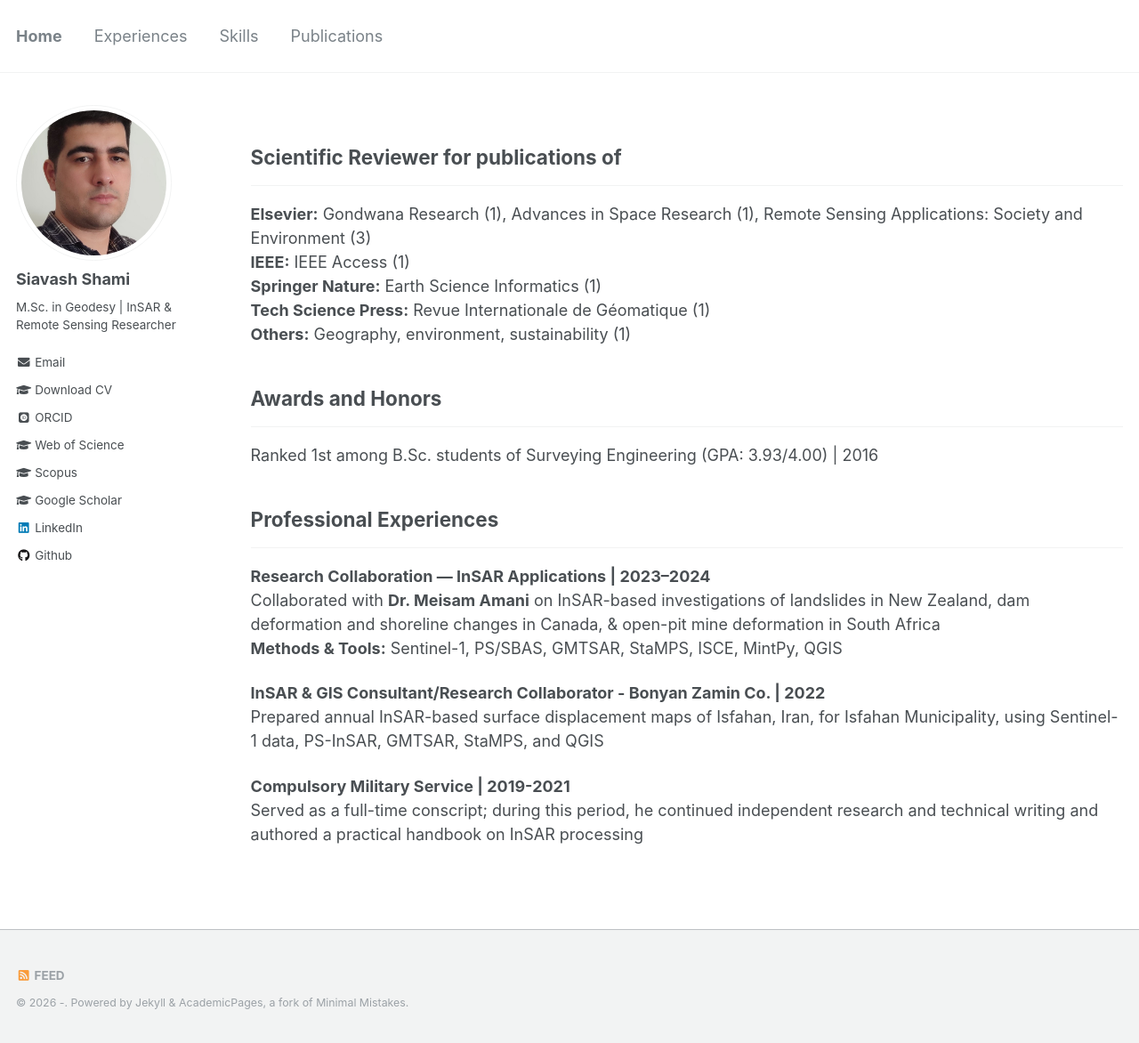
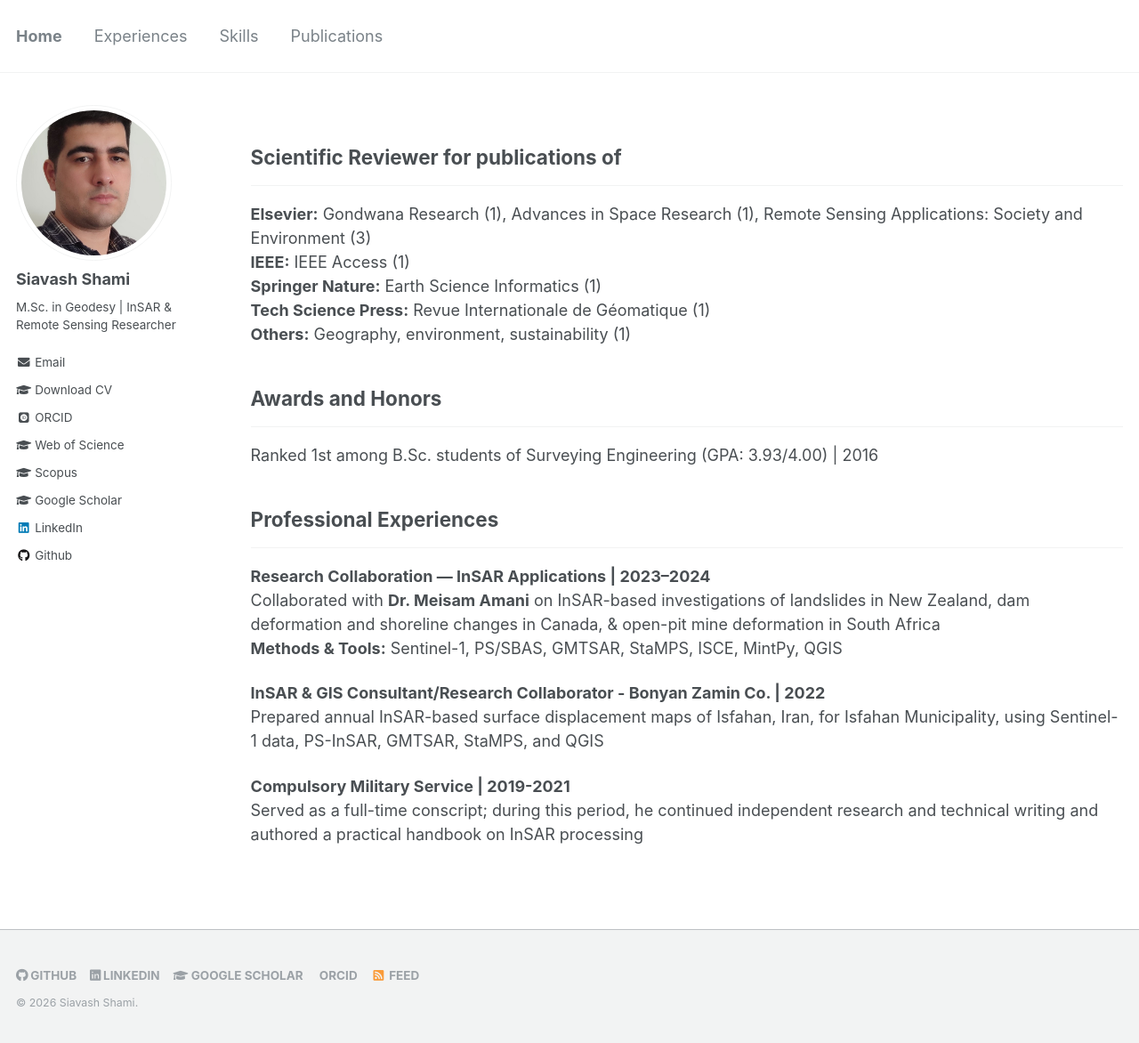
Before and after one commit to siavashshami/siavashshami.github.io, a Jekyll site: the page built from _pages/experiences.md, in a window 1280 px wide and 1172 px high. Shown: the whole window at 89% size. Built offline with Jekyll 4.4.1, drawn with Linux system fonts in a browser that asks for light colours; some web fonts are replaced.

Commit message:
Update footer.html

```diff
--- a/_includes/footer.html
+++ b/_includes/footer.html
@@ -1,24 +1,32 @@
 {% include base_path %}
+
 <div class="page__footer-follow">
   <ul class="social-icons">
     {% if site.data.ui-text[site.locale].follow_label %}
       <li><strong>{{ site.data.ui-text[site.locale].follow_label }}</strong></li>
     {% endif %}
-    {% if site.twitter.username %}
-      <li><a href="https://twitter.com/{{ site.twitter.username }}"><i class="fab fa-twitter-square" aria-hidden="true"></i> Twitter</a></li>
+
+    {% if site.author.github %}
+      <li><a href="https://github.com/{{ site.author.github }}"><i class="fab fa-github" aria-hidden="true"></i> GitHub</a></li>
     {% endif %}
-    {% if site.facebook.username %}
-      <li><a href="https://facebook.com/{{ site.facebook.username }}"><i class="fab fa-facebook-square" aria-hidden="true"></i> Facebook</a></li>
+
+    {% if site.author.linkedin %}
+      <li><a href="https://linkedin.com/in/{{ site.author.linkedin }}"><i class="fab fa-linkedin" aria-hidden="true"></i> LinkedIn</a></li>
     {% endif %}
-    {% comment %}
-    {% if site.author.github %}
-      <li><a href="http://github.com/{{ site.author.github }}"><i class="fab fa-github" aria-hidden="true"></i> GitHub</a></li>
+
+    {% if site.author.googlescholar %}
+      <li><a href="{{ site.author.googlescholar }}"><i class="fas fa-graduation-cap" aria-hidden="true"></i> Google Scholar</a></li>
     {% endif %}
-    {% endcomment %}
-    {% if site.author.bitbucket %}
-      <li><a href="http://bitbucket.org/{{ site.author.bitbucket }}"><i class="fab fa-bitbucket" aria-hidden="true"></i> Bitbucket</a></li>
+
+    {% if site.author.orcid %}
+      <li><a href="{{ site.author.orcid }}"><i class="fab fa-orcid" aria-hidden="true"></i> ORCID</a></li>
     {% endif %}
+
     <li><a href="{% if site.atom_feed.path %}{{ site.atom_feed.path }}{% else %}{{ base_path }}/feed.xml{% endif %}"><i class="fa fa-fw fa-rss-square" aria-hidden="true"></i> {{ site.data.ui-text[site.locale].feed_label | default: "Feed" }}</a></li>
   </ul>
 </div>
-<div class="page__footer-copyright">&copy; {{ site.time | date: '%Y' }} {{ site.name | default: site.title }}. {{ site.data.ui-text[site.locale].powered_by | default: "Powered by" }} <a href="http://jekyllrb.com" rel="nofollow">Jekyll</a> &amp; <a href="https://github.com/academicpages/academicpages.github.io">AcademicPages</a>, a fork of <a href="https://mademistakes.com/work/minimal-mistakes-jekyll-theme/" rel="nofollow">Minimal Mistakes</a>.</div>
+
+<div class="page__footer-copyright">
+  &copy; {{ site.time | date: '%Y' }} <a href="{{ site.url }}">{{ site.author.name | default: site.title }}</a>.
+  {% include footer/custom.html %}
+</div>
```
